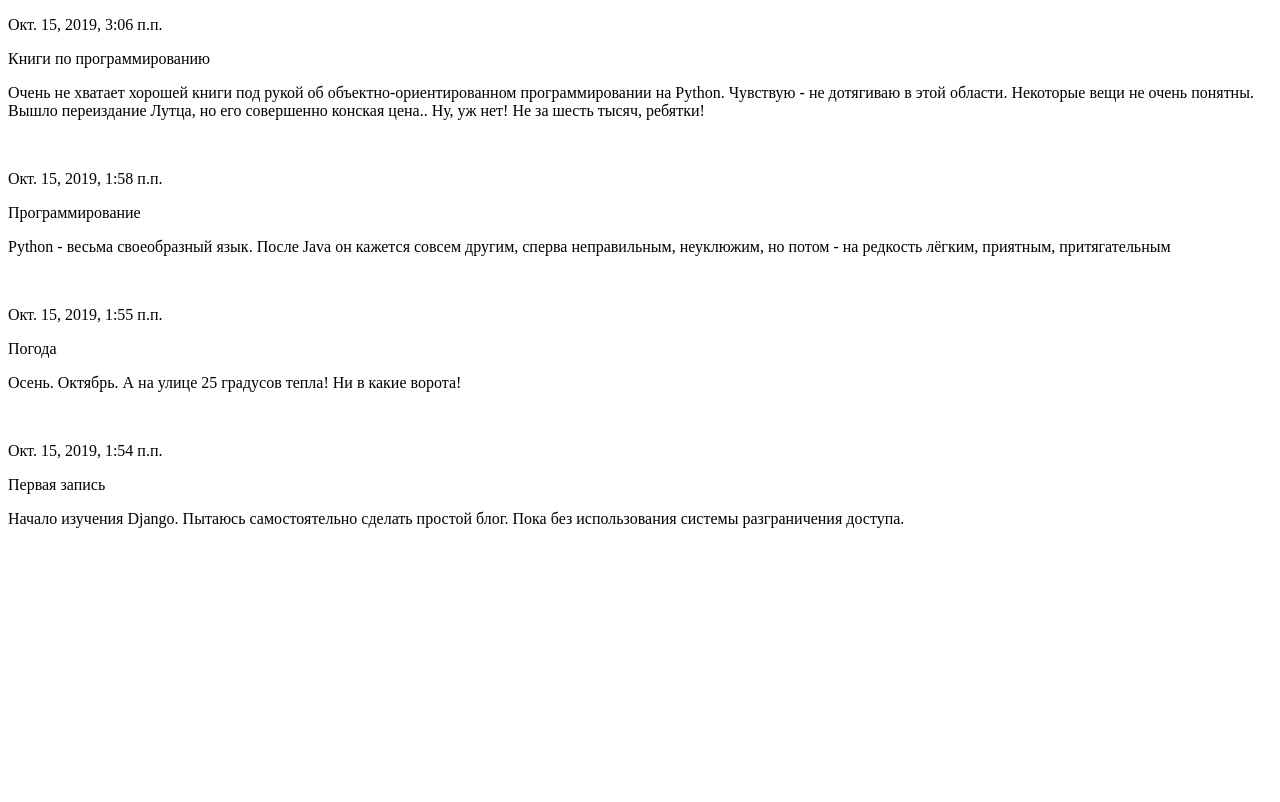
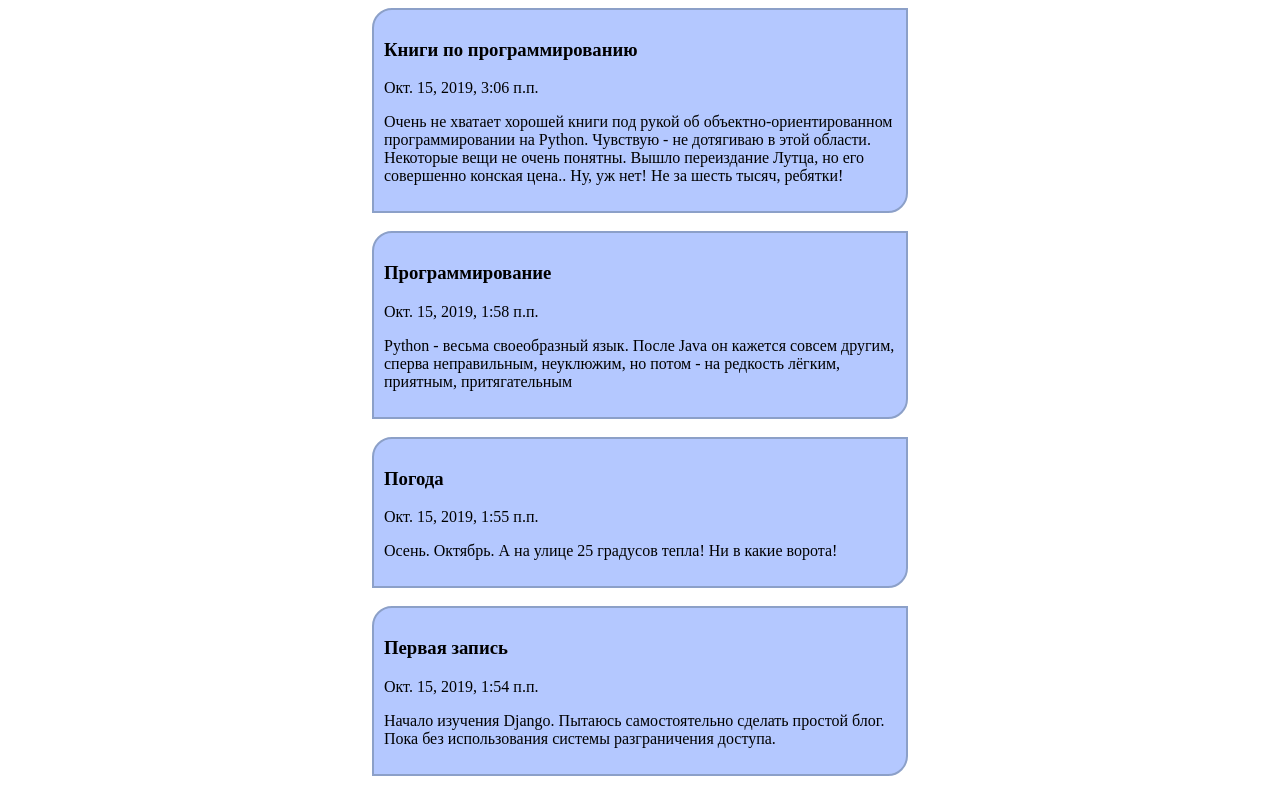
Before and after one commit to SergeyLebidko/PyNote, a Django app: page /index/ in a window 1280 px wide. Before the commit the page ends 528 px from the top, so only its background shows below. Run offline with Django 3.2, Linux system fonts and the light colour scheme; data comes from the database, SQL or seed files in the repository.

Commit message:
Добавлена таблица стилей для главной страницы

```diff
--- /dev/null
+++ b/main/static/main/style.css
@@ -0,0 +1,10 @@
+div#tp{
+    background-color: RGB(180, 200, 255);
+    border-top-left-radius: 20px;
+    border-bottom-right-radius: 20px;
+    border: 2px solid RGB(140,160,200);
+    padding: 10px;
+    margin-left: auto;
+    margin-right: auto;
+    width: 32em
+}
--- a/main/templates/main/index.html
+++ b/main/templates/main/index.html
@@ -1,14 +1,20 @@
+{% load static %}
+
 <!DOCTYPE html>
 <html lang="en">
 <head>
     <meta charset="UTF-8">
+    <link rel="stylesheet" type="text/css" href={% static 'main/style.css' %}/>
     <title>PyBlog</title>
 </head>
 <body>
 {% for topic in topics %}
-    <p>{{ topic.published }}</p>
-    <p>{{ topic.title }}</p>
-    <p>{{ topic.content }}</p>
+    <div id="tp">
+        <p><h3>{{ topic.title }}</h3>
+        {{ topic.published }}
+        </p>
+        <p>{{ topic.content }}</p>
+    </div>
     <br>
 {% endfor %}
 </body>
```
